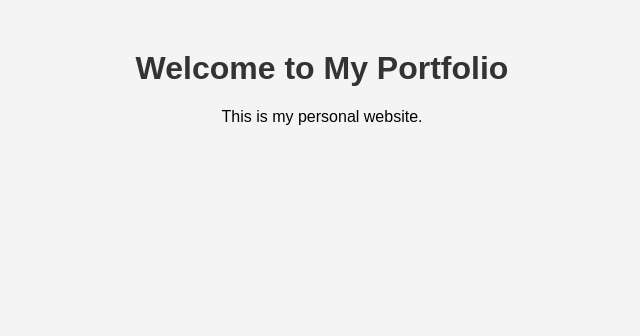
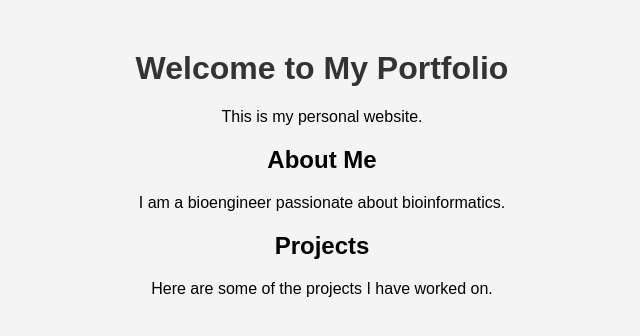
Before and after one commit to RomdhaneNamji/portfolio-website, a plain HTML site: page index.html in a window 1280 px wide. Shown: the whole page, without its empty margins (318-958 px from the left). Drawn offline with Linux system fonts and the light colour scheme.

Commit message:
Added new sections

```diff
--- a/index.html
+++ b/index.html
@@ -11,3 +11,13 @@
     <p>This is my personal website.</p>
 </body>
 </html>
+
+<section id="about">
+    <h2>About Me</h2>
+    <p>I am a bioengineer passionate about bioinformatics.</p>
+</section>
+
+<section id="projects">
+    <h2>Projects</h2>
+    <p>Here are some of the projects I have worked on.</p>
+</section>
```
